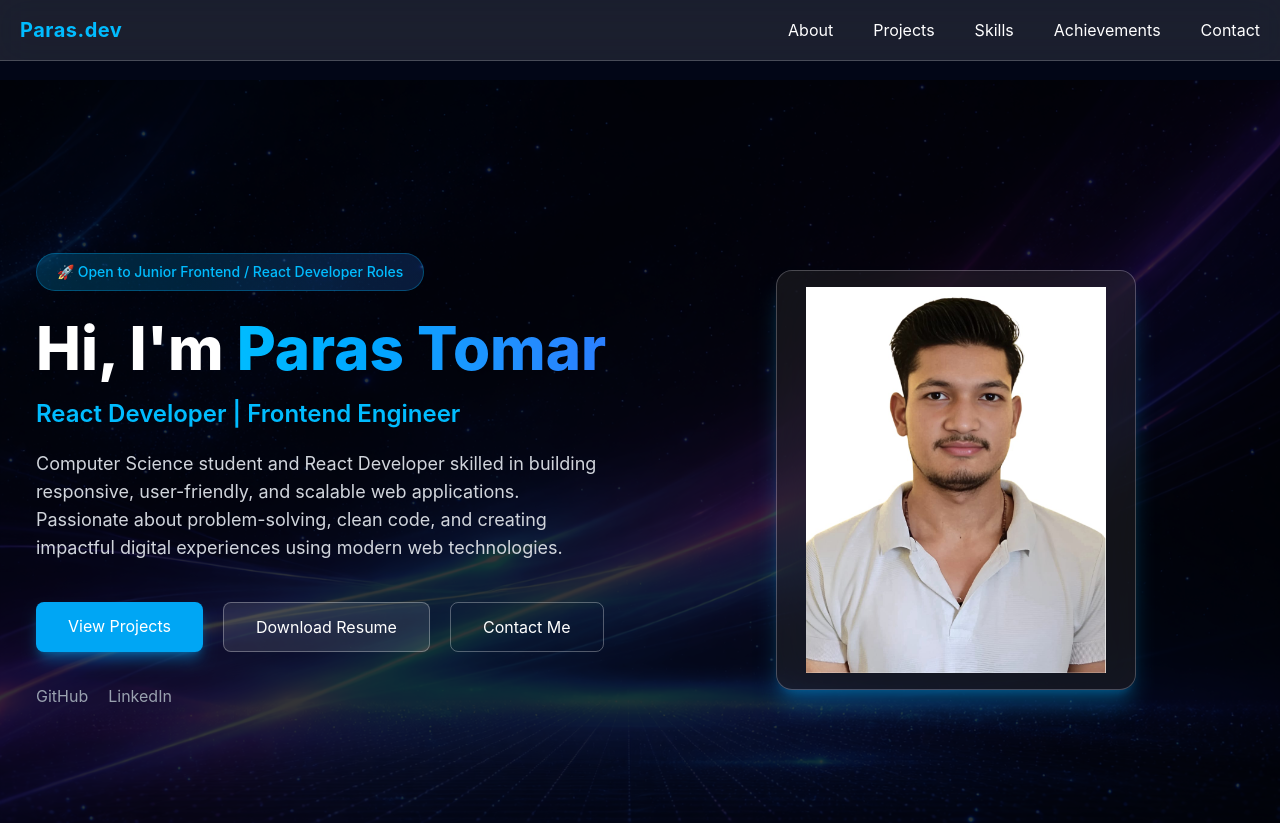
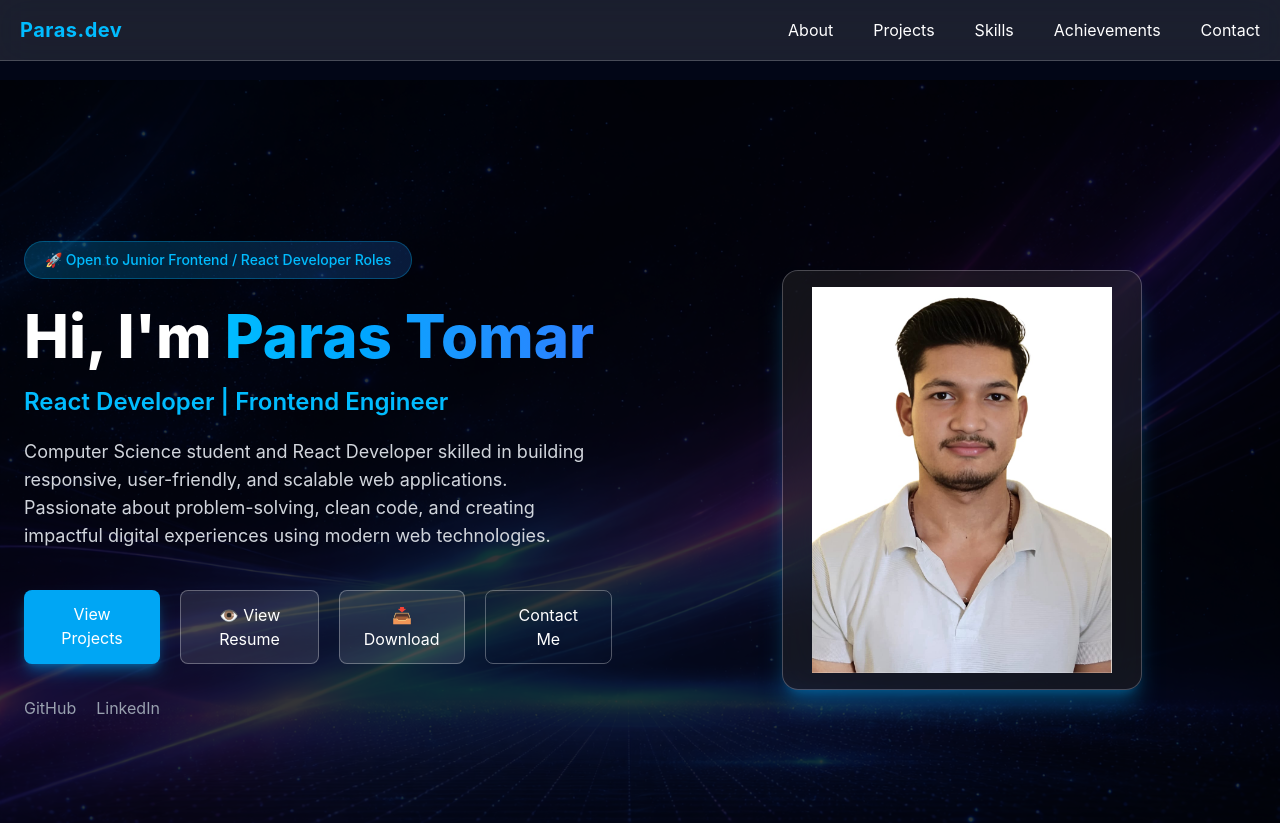
Before and after one commit to Paras9771/Paras-Portfolio, a React (Vite) app: page / in a window 1280 px wide. Shown: the top 823 px of the page. Built offline with nearby package versions, Linux system fonts and the light colour scheme.

Commit message:
Update hero section and resume buttons

```diff
--- a/src/assets/components/hero/Hero.jsx
+++ b/src/assets/components/hero/Hero.jsx
@@ -61,7 +61,7 @@ export default function Hero() {
 
             <a
               href="#projects"
-              className="px-8 py-3 rounded-lg bg-sky-500 hover:bg-sky-600 transition shadow-lg shadow-sky-500/40"
+              className="px-5 md:px-8 py-2 md:py-3 rounded-lg bg-sky-500 hover:bg-sky-600 transition shadow-lg shadow-sky-500/40 text-center"
             >
               View Projects
             </a>
@@ -70,14 +70,22 @@ export default function Hero() {
               href="/resume.pdf"
               target="_blank"
               rel="noopener noreferrer"
-              className="px-8 py-3 rounded-lg bg-white/10 border border-white/30 hover:bg-white/20 transition"
+              className="px-5 md:px-6 py-2 md:py-3 rounded-lg bg-white/10 border border-white/30 hover:bg-white/20 transition text-center"
             >
-              Download Resume
+              👁 View Resume
+            </a>
+
+            <a
+              href="/resume.pdf"
+              download="Paras_Tomar_Resume.pdf"
+              className="px-5 md:px-6 py-2 md:py-3 rounded-lg bg-white/10 border border-white/30 hover:bg-white/20 transition text-center"
+            >
+              📥 Download
             </a>
 
             <a
               href="#contact"
-              className="px-8 py-3 rounded-lg border border-white/30 hover:bg-white/10 transition"
+              className="px-5 md:px-8 py-2 md:py-3 rounded-lg border border-white/30 hover:bg-white/10 transition text-center"
             >
               Contact Me
             </a>
```
Also changed, not shown: 1 other file (tests, documents, lock files or other folders).
